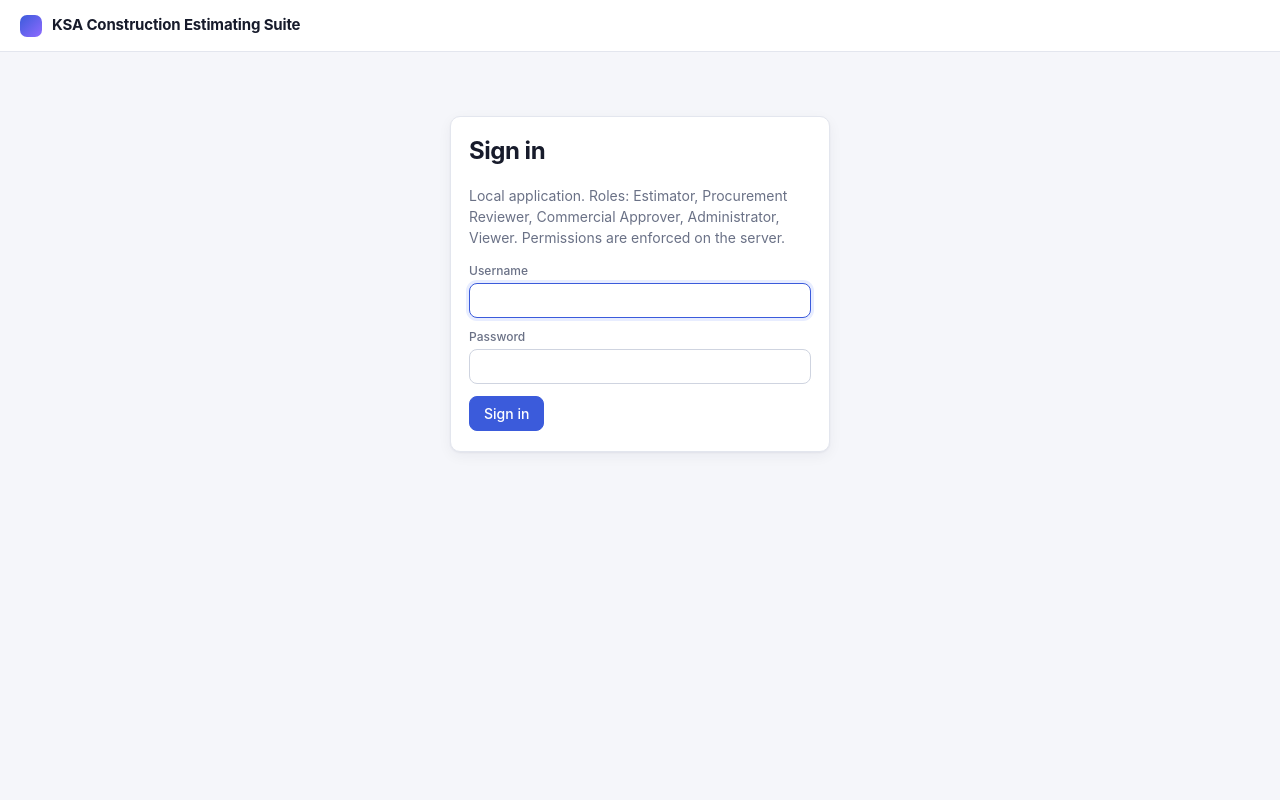
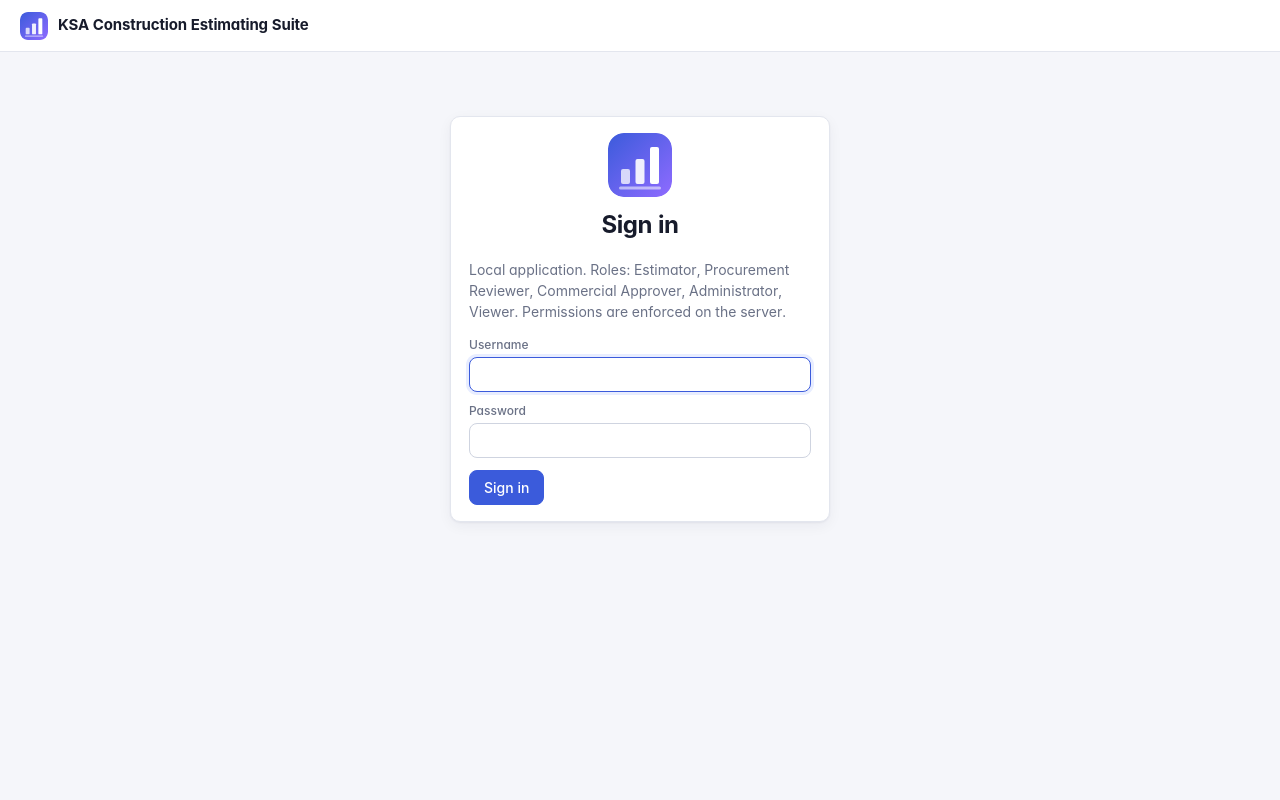
Before and after one commit to Imaad12/costestimator, a FastAPI app: page /login in a window 1280 px wide. Run offline with FastAPI, Linux system fonts and the light colour scheme; parts of the project's set-up code (start-up, migrations or seed data) failed here and were passed over; some libraries are stand-ins or nearby versions.

Commit message:
QA fixes: no-change project update no longer 500s, styled escaped error pages with reference ids, logo/favicon/fonts, viewer read-only mode
Co-Authored-By: Claude Sonnet 5.5 <noreply@anthropic.com>
Claude-Session: https://claude.ai/code/session_01ShGswK3SJJeEsEzfdZjprk

```diff
--- a/app/database.py
+++ b/app/database.py
@@ -67,6 +67,8 @@ class Database:
         return cur.lastrowid
 
     def update(self, table: str, values: dict, where: str, params: Iterable[Any] = ()) -> int:
+        if not values:                                  # nothing to set: no statement (an empty SET is a syntax error)
+            return 0
         sets = ",".join(f"{c}=?" for c in values)
         sql = f"UPDATE {table} SET {sets} WHERE {where}"
         cur = self.conn.execute(sql, [_adapt(v) for v in values.values()] + list(params))
--- a/app/main.py
+++ b/app/main.py
@@ -9,6 +9,7 @@ from pathlib import Path
 from fastapi import FastAPI, Request
 from fastapi.responses import HTMLResponse, JSONResponse, RedirectResponse
 from fastapi.staticfiles import StaticFiles
+from starlette.exceptions import HTTPException as StarletteHTTPException
 
 from .config import get_settings
 from .core.errors import AppError, AuthRequired
@@ -48,6 +49,12 @@ class SerializeRequests:
             await self.app(scope, receive, send)
 
 
+def _error_page(request, status: int, code: str, message: str):
+    """A styled, escaped error page (templates autoescape, so a message that echoes user input cannot inject markup)."""
+    from .web.routes import templates
+    return templates.TemplateResponse(request, "error.html", {"actor": None, "request": request, "status": status, "code": code, "message": message, "title": "Problem"}, status_code=status)
+
+
 def create_app() -> FastAPI:
     from .api.routes import router as api_router
     from .web.routes import router as web_router
@@ -61,7 +68,25 @@ def create_app() -> FastAPI:
             return JSONResponse(exc.to_dict(), status_code=exc.status_code)
         if isinstance(exc, AuthRequired):
             return RedirectResponse("/login", status_code=303)
-        return HTMLResponse(f"<h2>{exc.code}</h2><p>{exc.message}</p><p><a href='javascript:history.back()'>Back</a></p>", status_code=exc.status_code)
+        return _error_page(request, exc.status_code, exc.code, exc.message)
+
+    @app.exception_handler(StarletteHTTPException)
+    async def http_error(request: Request, exc: StarletteHTTPException):
+        if request.url.path.startswith("/api"):
+            return JSONResponse({"detail": exc.detail}, status_code=exc.status_code)
+        titles = {404: ("NOT_FOUND", "That page does not exist."), 405: ("NOT_ALLOWED", "That action is not allowed here."), 403: ("FORBIDDEN", "You are not allowed to do that.")}
+        code, msg = titles.get(exc.status_code, ("ERROR", str(exc.detail)))
+        return _error_page(request, exc.status_code, code, msg)
+
+    @app.exception_handler(Exception)
+    async def unexpected(request: Request, exc: Exception):
+        import logging
+        import uuid
+        ref = uuid.uuid4().hex[:8]
+        logging.getLogger("app").exception("unhandled error (ref %s) on %s", ref, request.url.path)
+        if request.url.path.startswith("/api"):
+            return JSONResponse({"error": "INTERNAL_ERROR", "reference": ref}, status_code=500)
+        return _error_page(request, 500, "INTERNAL_ERROR", f"Something went wrong on our side (reference {ref}). Nothing was changed by this request unless it was already confirmed on screen.")
 
     @app.exception_handler(ValueError)
     async def value_error(request: Request, exc: ValueError):
--- a/app/services/projects.py
+++ b/app/services/projects.py
@@ -97,6 +97,8 @@ def update_project(db: Database, actor: Actor, pid: str, **changes) -> None:
     bad = set(changes) - allowed
     if bad:
         raise ValidationFailed(f"Not editable: {sorted(bad)}")
+    if not changes:
+        raise ValidationFailed("No changes were submitted.", code="NO_CHANGES")
     before = get_project(db, pid)
     if "trades" in changes and not isinstance(changes["trades"], str):
         changes["trades"] = json.dumps(list(changes["trades"] or []))
--- a/app/web/routes.py
+++ b/app/web/routes.py
@@ -100,6 +100,12 @@ async def do(name: str, request: Request, actor: Actor = Depends(current_actor))
         return back(nxt, err=f"{e.code}: {e.message}")
     except ValueError as e:
         return back(nxt, err=str(e))
+    except Exception:                                                  # never show a bare server error for a form: log it, say nothing was confirmed
+        import logging
+        import uuid
+        ref = uuid.uuid4().hex[:8]
+        logging.getLogger("app.web").exception("action %s failed (ref %s)", name, ref)
+        return back(nxt, err=f"UNEXPECTED_ERROR: that could not be completed (reference {ref}). Please check the values you entered; if it keeps happening, give this reference to an administrator.")
     if isinstance(result, str) and "{result}" in nxt:
         nxt = nxt.replace("{result}", quote(result))
     msg = f"Done: {name.replace('_', ' ')}" + (f" → {result}" if isinstance(result, (str, int)) else "")
--- a/app/web/routes_tender.py
+++ b/app/web/routes_tender.py
@@ -163,7 +163,7 @@ def readiness_page(pid: str, request: Request, version: int | None = None, actor
 @router.get("/favicon.ico")
 def favicon():
     from fastapi.responses import Response
-    return Response(status_code=204)
+    return Response((ROOT / "app" / "web" / "static" / "favicon.svg").read_bytes(), media_type="image/svg+xml", headers={"Cache-Control": "public, max-age=86400"})
 
 
 @router.get("/standards", response_class=HTMLResponse)
--- a/app/web/static/app.css
+++ b/app/web/static/app.css
@@ -4,7 +4,7 @@
   --accent:#3b5bdb;--accent-h:#2f49b3;--accent-soft:#e8edff;--navy:#3b5bdb;
   --ok:#17803d;--ok-bg:#e3f6ea;--ok-line:#b5e3c4;--warn:#9a5b00;--warn-bg:#fff3dc;--warn-line:#f1d8a4;--bad:#b42318;--bad-bg:#fdeae8;--bad-line:#f5bdb8;
   --shadow:0 1px 2px rgba(20,27,50,.05),0 4px 14px rgba(20,27,50,.05);--radius:10px;
-  --font:Inter,ui-sans-serif,system-ui,-apple-system,"Segoe UI",Roboto,"Helvetica Neue",Arial,sans-serif;
+  --font:Inter,"Segoe UI Variable Text","Segoe UI",system-ui,-apple-system,"SF Pro Text",Roboto,"Helvetica Neue",Arial,"Noto Sans","Noto Sans Arabic",Tahoma,sans-serif;--mono:ui-monospace,"SF Mono",SFMono-Regular,Menlo,Consolas,"Liberation Mono",monospace;
 }
 @media(prefers-color-scheme:dark){:root{
   --bg:#0f1220;--surface:#171b2d;--surface2:#1f2438;--line:#2a3050;--line2:#394066;--text:#e8ebf7;--muted:#98a0bd;
@@ -17,7 +17,7 @@ a{color:var(--accent)}
 header{background:var(--surface);border-bottom:1px solid var(--line);padding:0 20px;height:52px;display:flex;gap:16px;align-items:center;position:sticky;top:0;z-index:20}
 header a{color:var(--muted);text-decoration:none;font-size:13px}header a:hover{color:var(--text)}
 header .brand{font-weight:700;color:var(--text);font-size:15px;letter-spacing:-.01em;display:flex;align-items:center;gap:10px}
-header .brand:before{content:"";width:22px;height:22px;border-radius:7px;background:linear-gradient(135deg,var(--accent),#8f6bff);display:inline-block}
+header .brand img{display:block;border-radius:8px}
 
 main{padding:24px 28px 56px;max-width:1560px;margin:auto}
 h1{font-size:24px;font-weight:700;letter-spacing:-.02em;margin:2px 0 16px}
@@ -162,3 +162,12 @@ nav.side .badge{float:right;margin-top:1px}
 .Active,.MATCH,.Verified{background:var(--ok-bg)!important;color:var(--ok)!important;border-color:var(--ok-line)!important}
 .Inactive,.Partially{background:var(--warn-bg)!important;color:var(--warn)!important;border-color:var(--warn-line)!important}
 a.more{align-self:flex-start;font-weight:600;font-size:13px;padding:4px 2px}
+.errpage{max-width:560px;margin:60px auto;text-align:center;padding:36px}.errcode{font-size:56px;font-weight:800;letter-spacing:-.03em;color:var(--accent);line-height:1}
+
+code,pre,kbd,samp{font-family:var(--mono);font-size:.92em}
+body{font-feature-settings:"tnum" 1,"cv11" 1}
+[dir=rtl],.rtl,:lang(ar){font-family:"Noto Sans Arabic","Segoe UI",Tahoma,var(--font)}
+.loginlogo{display:block;margin:0 auto 10px;border-radius:16px;width:64px;height:64px}
+.btn.alt{background:transparent;color:var(--accent);border:1px solid var(--line2)}.btn.alt:hover{border-color:var(--accent);background:var(--accent-soft)}
+.btn.sm{padding:3px 10px;font-size:12px}.btn+.btn,button+.btn,.btn+button{margin-left:8px}
+.card form.stack>p:last-child{margin-bottom:0}
--- a/app/web/static/app.js
+++ b/app/web/static/app.js
@@ -134,3 +134,13 @@ document.addEventListener("DOMContentLoaded", function () {
   }
   f.querySelectorAll("select.mapsel").forEach(function (s) { s.addEventListener("change", sync); }); f.addEventListener("submit", sync); sync();
 });
+/* "Go back" links (no javascript: URLs - the CSP forbids them) */
+document.addEventListener("click", function (e) { var a = e.target.closest && e.target.closest("a[data-back]"); if (a) { e.preventDefault(); history.back(); } });
+/* a Viewer is read-only: switch off every form that would change data (the server refuses them anyway) */
+document.addEventListener("DOMContentLoaded", function () {
+  if (document.body.getAttribute("data-role") !== "Viewer") return;
+  document.querySelectorAll("main form[method=post], main form[method=POST]").forEach(function (f) {
+    f.querySelectorAll("button,input,select,textarea").forEach(function (e) { e.disabled = true; });
+    f.title = "Read-only: a Viewer cannot change data";
+  });
+});
--- a/app/web/templates/base.html
+++ b/app/web/templates/base.html
@@ -1,6 +1,6 @@
 <!doctype html><html lang="en"><head><meta charset="utf-8"><meta name="viewport" content="width=device-width,initial-scale=1">
-<title>{{ title or "KSA Construction Estimating Suite" }}</title><link rel="stylesheet" href="/static/app.css?v={{ asset_v }}"><script src="/static/app.js?v={{ asset_v }}" defer></script></head><body>
-<header><a class="brand" href="/">KSA Construction Estimating Suite</a>
+<title>{{ title or "KSA Construction Estimating Suite" }}</title><link rel="icon" type="image/svg+xml" href="/static/favicon.svg"><meta name="theme-color" content="#3b5bdb"><link rel="stylesheet" href="/static/app.css?v={{ asset_v }}"><script src="/static/app.js?v={{ asset_v }}" defer></script></head><body{% if actor %} data-role="{{ actor.role }}"{% endif %}>
+<header><a class="brand" href="/"><img src="/static/logo.svg" alt="" width="28" height="28"><span>KSA Construction Estimating Suite</span></a>
 {% if actor %}<a class="hlink" href="/approvals">Approvals{% if pending_total %} <span class="badge">{{ pending_total }}</span>{% endif %}</a><a class="hlink" href="/settings?tab=documents">Help</a>
 <details class="user"><summary aria-label="Account menu"><span class="av">{{ ((actor.display_name or actor.username).split()|map('first')|join('')|upper)[:2] }}</span><span class="un">{{ actor.display_name or actor.username }}<small>{{ actor.role }}</small></span></summary>
 <div class="menu"><div class="who2"><b>{{ actor.display_name or actor.username }}</b><span>{{ actor.username }} &middot; {{ actor.role }}</span></div><a href="/settings?tab=users">Users &amp; roles</a><a href="/settings?tab=documents">Rules &amp; documents</a><a href="/logout">Sign out</a></div></details>{% endif %}</header>
@@ -15,6 +15,7 @@
 {% if project is defined and project %}<h6>This project</h6><a href="/projects/{{ project.id }}/tower" class="proj">{{ project.id }}<small>{{ project.name[:34] }}</small></a>{% endif %}
 </nav>{% endif %}
 <main>
+{% if actor and actor.role == 'Viewer' %}<div class="banner warn"><b>Read-only.</b> You are signed in as a Viewer, so you can look at everything but cannot change or approve anything.</div>{% endif %}
 {% if dev_mode %}<div class="banner warn"><b>Self-approval is switched on for this server</b> (KSA_ALLOW_SELF_APPROVAL), so one person can approve their own work. Use it only while tuning; exports stay labelled DEMONSTRATION when the environment is test.</div>{% endif %}
 {% if ok %}<div class="banner ok">{{ ok }}</div>{% endif %}{% if err %}<div class="banner bad">{{ err }}</div>{% endif %}
 {% if actor and lib and lib.rates_approved_real == 0 %}<div class="banner warn"><b>No approved real rates yet.</b> The global library lists {{ lib.resources }} catalogue resources but contains no approved real Saudi rate: every real price must come from a quotation, dataset or source you import and a human approves (<a href="/rates/updates">Rate updates</a>). Synthetic demo rates, where present, are labelled SYNTHETIC / DEMO / NOT A MARKET QUOTE.</div>{% endif %}
--- /dev/null
+++ b/app/web/templates/error.html
@@ -0,0 +1,5 @@
+{% extends "base.html" %}{% block body %}
+<div class="card errpage"><div class="errcode">{{ status }}</div><h1>{{ 'Page not found' if status == 404 else ('Something went wrong' if status >= 500 else 'We could not do that') }}</h1>
+<p class="muted"><b>{{ code }}</b> - {{ message }}</p>
+<p><a class="btn" href="/">Go to the dashboard</a> <a class="btn alt" href="/" data-back>Go back</a></p></div>
+{% endblock %}
--- a/app/web/templates/login.html
+++ b/app/web/templates/login.html
@@ -1,5 +1,5 @@
 {% extends "base.html" %}{% block body %}
-<div class="card" style="max-width:380px;margin:40px auto"><h1>Sign in</h1>
+<div class="card" style="max-width:380px;margin:40px auto"><img class="loginlogo" src="/static/logo.svg" alt="KSA Construction Estimating Suite"><h1 style="text-align:center">Sign in</h1>
 <p class="muted">Local application. Roles: Estimator, Procurement Reviewer, Commercial Approver, Administrator, Viewer. Permissions are enforced on the server.</p>
 <form method="post" action="/login" class="stack"><label>Username</label><input name="username" autofocus required style="width:100%">
 <label>Password</label><input type="password" name="password" required style="width:100%"><p><button>Sign in</button></p></form></div>{% endblock %}
```
Also changed, not shown: tests/integration/test_web_operations.py (+26 -0 lines), app/web/static/favicon.svg (added), app/web/static/logo.svg (added).
